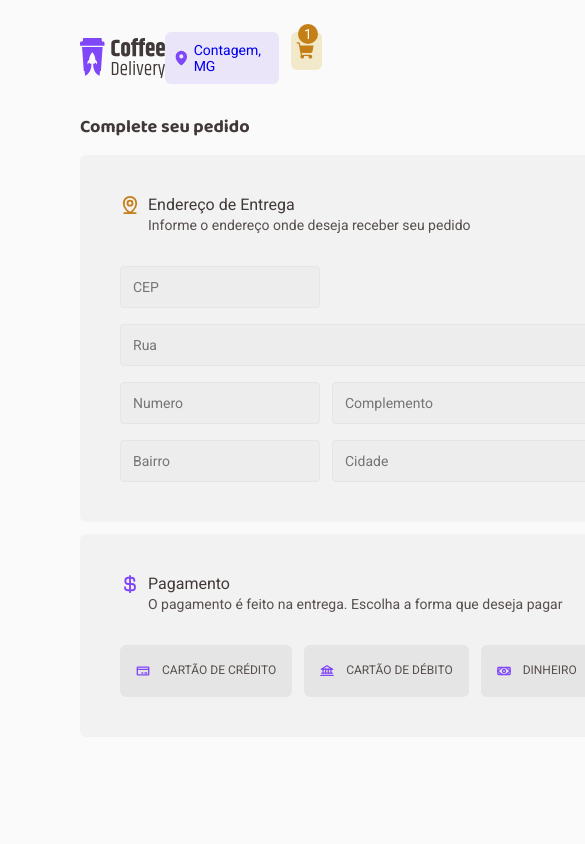
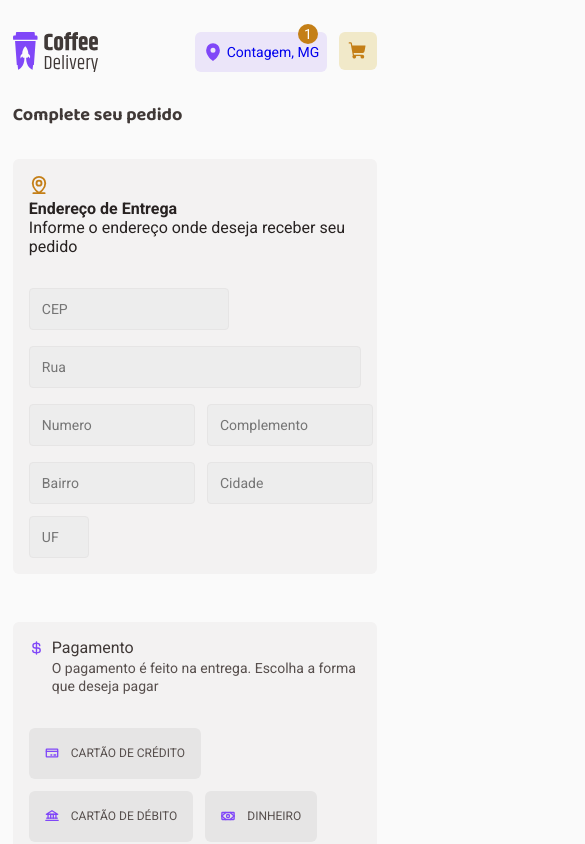
Before and after one commit to manoguii/coffee-delivery, a React (Vite) app: page /checkout in a window 390 px wide. Shown: the top 844 px of the page, 585 px wide, since content can reach past the window. Built offline with nearby package versions, Linux system fonts and the light colour scheme.

Commit message:
Create responsive component Checkout :fire::fire::fire:

```diff
--- a/src/layouts/DefaultLayout/styles.ts
+++ b/src/layouts/DefaultLayout/styles.ts
@@ -4,4 +4,16 @@ export const DefaultLayoutContainer = styled.div`
   max-width: 90rem;
   margin: 0 auto;
   padding: 0 5rem;
+
+  @media (max-width: 760px) {
+    padding: 0 3rem;
+  }
+
+  @media (max-width: 660px) {
+    padding: 0 1.5rem;
+  }
+
+  @media (max-width: 460px) {
+    padding: 0 0.8rem;
+  }
 `
--- a/src/pages/Checkout/CoffeeSelected/styles.ts
+++ b/src/pages/Checkout/CoffeeSelected/styles.ts
@@ -9,6 +9,10 @@ export const Container = styled.div`
   margin-bottom: 1rem;
 
   border-bottom: 1px solid ${(props) => props.theme.baseTheme.button};
+
+  @media (max-width: 475px) {
+    font-size: 90%;
+  }
 
   div:nth-child(1) {
     display: flex;
--- a/src/pages/Checkout/styles.ts
+++ b/src/pages/Checkout/styles.ts
@@ -1,11 +1,50 @@
 import styled from 'styled-components'
 
 export const ContainerMain = styled.main`
+  display: grid;
+  grid-template-columns: 60% 37%;
+  grid-gap: 2rem;
+
+  @media (max-width: 1200px) {
+    grid-template-columns: 1fr;
+  }
+
+  @media (max-width: 620px) {
     display: flex;
-  justify-content: space-between;
+    flex-direction: column;
+  }
 `
 
 export const CompleteYourOrder = styled.div`
+  @media (max-width: 1200px) {
+    display: grid;
+    grid-template-columns: 50% 50%;
+    gap: 1rem;
+
+    h3 {
+      grid-row: 1;
+    }
+
+    form {
+      grid-row: 2;
+    }
+
+    footer {
+      grid-row: 2;
+      height: fit-content;
+      margin-top: 0;
+    }
+  }
+
+  @media (max-width: 999px) {
+    display: flex;
+    flex-direction: column;
+
+    footer {
+      margin-top: 2rem;
+    }
+  }
+
   h3 {
     font-family: 'Baloo 2';
     font-weight: 700;
@@ -19,7 +58,19 @@ export const CompleteYourOrder = styled.div`
     padding: 2.5rem;
     background: ${(props) => props.theme.baseTheme.card};
     border-radius: 6px;
-    width: 40rem;
+    width: auto;
+
+    @media (max-width: 605px) {
+      padding: 1.8rem;
+    }
+
+    @media (max-width: 505px) {
+      padding: 1.5rem;
+    }
+
+    @media (max-width: 405px) {
+      padding: 1rem;
+    }
 
     input:focus {
       outline: 0;
@@ -33,10 +84,22 @@ export const CompleteYourOrder = styled.div`
       display: flex;
       flex-direction: column;
       gap: 1rem;
+      padding-top: 2rem;
 
       div {
         display: flex;
         gap: 0.75rem;
+        flex-wrap: nowrap;
+      }
+
+      div:nth-child(4) {
+        flex-wrap: wrap;
+      }
+
+      @media (max-width: 1090px) {
+        div {
+          display: grid;
+          grid-template-columns: 50% 50%;
         }
       }
 
@@ -45,6 +108,7 @@ export const CompleteYourOrder = styled.div`
         align-items: flex-start;
         gap: 0.5rem;
         margin-bottom: 2rem;
+      }
 
       h4 {
         font-weight: 400;
@@ -64,11 +128,23 @@ export const CompleteYourOrder = styled.div`
 `
 
 export const PaymentContainer = styled.footer`
-  margin-top: 0.75rem;
+  margin-top: 2rem;
   padding: 2.5rem;
   background: ${(props) => props.theme.baseTheme.card};
   border-radius: 6px;
-  width: 40rem;
+  width: auto;
+
+  @media (max-width: 605px) {
+    padding: 1.8rem;
+  }
+
+  @media (max-width: 505px) {
+    padding: 1.5rem;
+  }
+
+  @media (max-width: 405px) {
+    padding: 1rem;
+  }
 
   header {
     display: flex;
@@ -94,6 +170,7 @@ export const PaymentContainer = styled.footer`
   nav {
     display: flex;
     gap: 0.75rem;
+    flex-wrap: wrap;
 
     button:hover {
       background: ${(props) => props.theme.baseTheme.hover};
@@ -118,6 +195,16 @@ export const PaymentContainer = styled.footer`
       background: ${(props) => props.theme.baseTheme.button};
 
       transition: 0.2s;
+
+      @media (max-width: 1200px) {
+        p {
+          font-size: 80%;
+        }
+      }
+
+      @media (max-width: 999px) {
+        padding: 1rem;
+      }
 
       p {
         font-weight: 400;
@@ -147,38 +234,58 @@ export const InputCheckoutCep = styled(BaseInputFormCheckout)`
   height: 2.625rem;
 `
 export const InputCheckoutRua = styled(BaseInputFormCheckout)`
-  width: 35rem;
+  width: auto;
   height: 2.625rem;
 `
 export const InputCheckoutNumero = styled(BaseInputFormCheckout)`
-  width: 12.5rem;
+  width: auto;
   height: 2.625rem;
 `
 export const InputCheckoutComplemento = styled(BaseInputFormCheckout)`
-  width: 21.75rem;
+  width: auto;
   height: 2.625rem;
 `
 export const InputCheckoutBairro = styled(BaseInputFormCheckout)`
-  width: 12.5rem;
+  width: auto;
   height: 2.625rem;
 `
 export const InputCheckoutCidade = styled(BaseInputFormCheckout)`
-  width: 17.25rem;
+  width: auto;
   height: 2.625rem;
 `
 export const InputCheckoutUf = styled(BaseInputFormCheckout)`
-  width: 60px;
+  max-width: 60px;
   height: 42px;
 `
 
 export const SelectedProducts = styled.aside`
-  width: 28rem;
+  width: auto;
   display: flex;
   flex-direction: column;
   align-items: flex-start;
-  padding: 40px;
+  padding: 2.5rem;
   background: ${(props) => props.theme.baseTheme.card};
   border-radius: 6px 44px;
+
+  @media (max-width: 605px) {
+    padding: 1.8rem;
+  }
+
+  @media (max-width: 505px) {
+    padding: 1.5rem;
+  }
+
+  @media (max-width: 405px) {
+    padding: 1rem;
+  }
+
+  @media (max-width: 475px) {
+    padding: 30px;
+  }
+
+  @media (max-width: 410px) {
+    padding: 15px;
+  }
 
   ul {
     display: flex;
--- a/src/pages/Success/styles.ts
+++ b/src/pages/Success/styles.ts
@@ -4,6 +4,7 @@ export const ContainerMain = styled.main`
   img {
     display: flex;
     align-self: flex-end;
+    width: auto;
   }
 
   h1 {
@@ -25,6 +26,7 @@ export const ContainerMain = styled.main`
     align-items: center;
     gap: 5rem;
     ul {
+      min-width: 26rem;
       display: flex;
       flex-direction: column;
       gap: 2rem;
```
Lines whose indentation alone changed are shown as unchanged.
